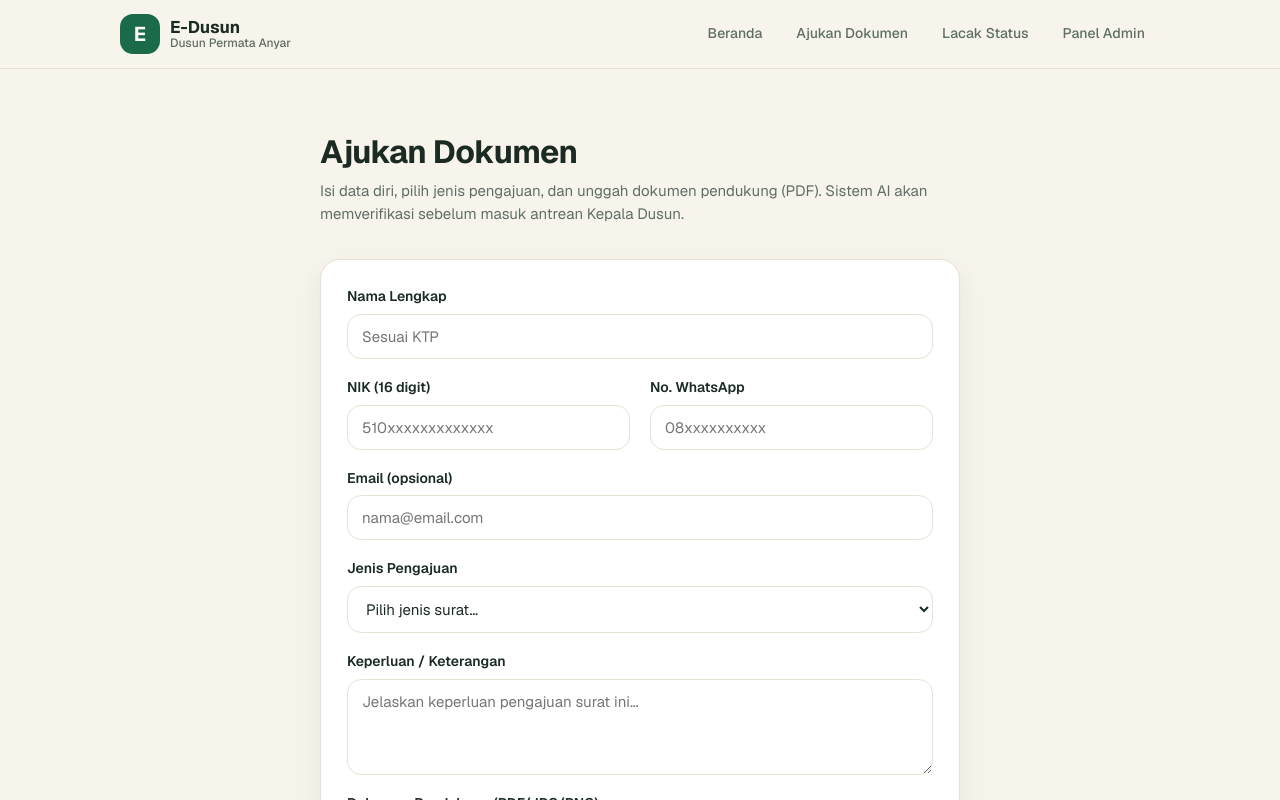
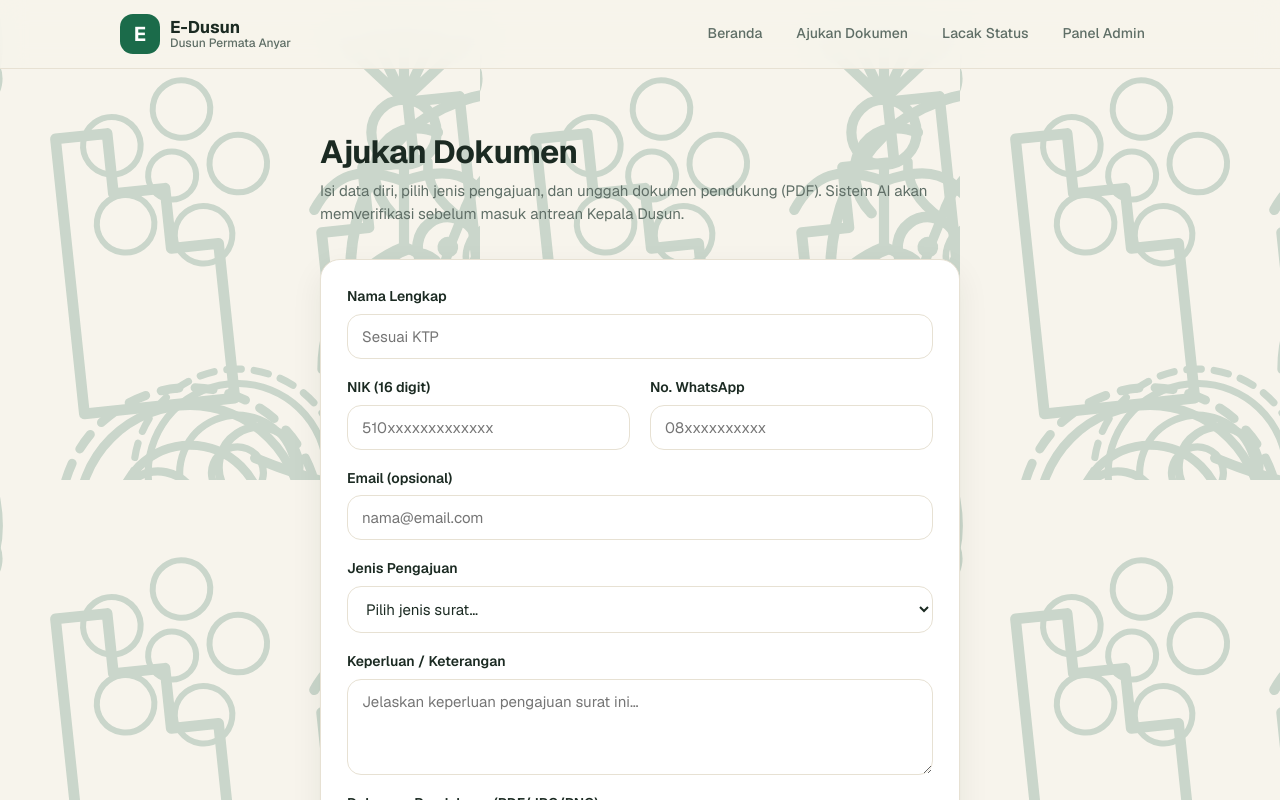
Before and after one commit to susilorenaldo1-a11y/edusun, a Next.js app: page /ajukan in a window 1280 px wide. Shown: the top 800 px of the page. Built offline with nearby package versions, Linux system fonts and the light colour scheme.

Commit message:
Tambah doodle background khas Bali (gapura, barong, pie susu, dll)

```diff
--- a/app/globals.css
+++ b/app/globals.css
@@ -34,7 +34,10 @@ body {
   display: flex;
   flex-direction: column;
   color: var(--text);
-  background: var(--bg);
+  background-color: var(--bg);
+  background-image: url("/balinese-doodle.svg");
+  background-size: 480px 480px;
+  background-repeat: repeat;
   font-family: var(--font-sans);
   -webkit-font-smoothing: antialiased;
   -moz-osx-font-smoothing: grayscale;
```
Also changed, not shown: public/balinese-doodle.svg (added).
